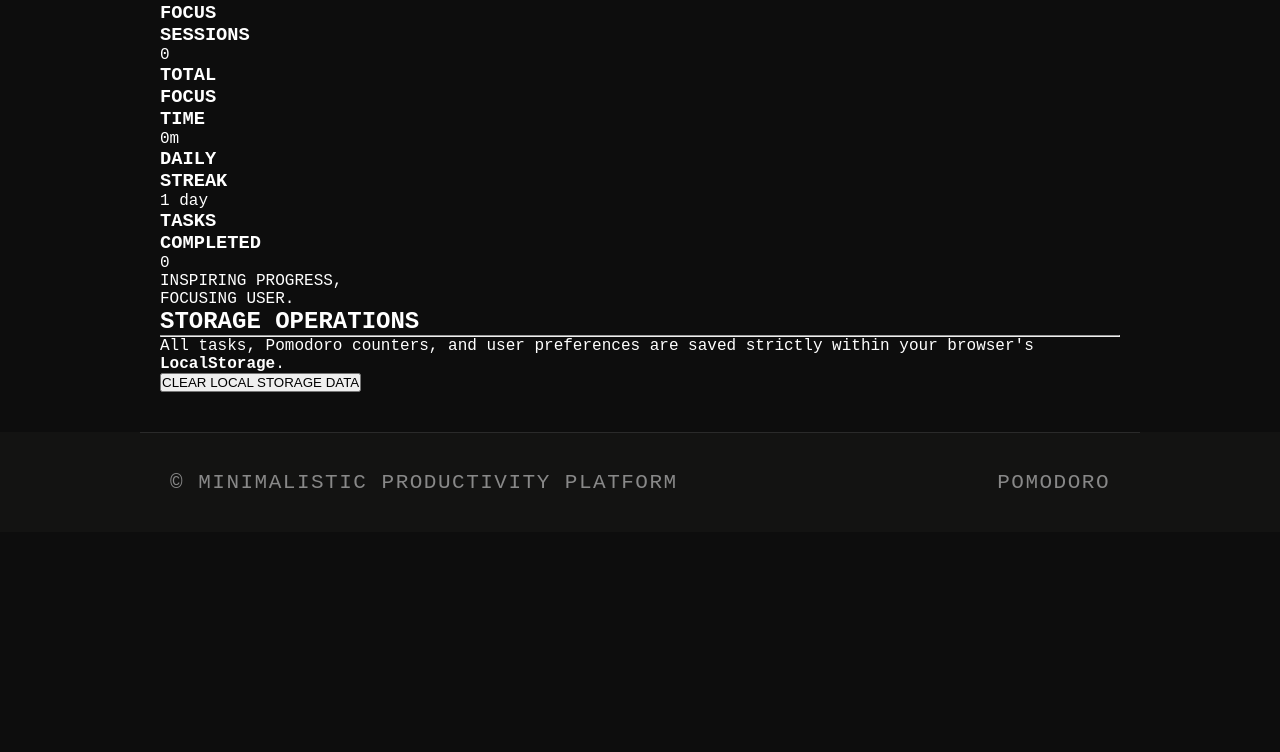
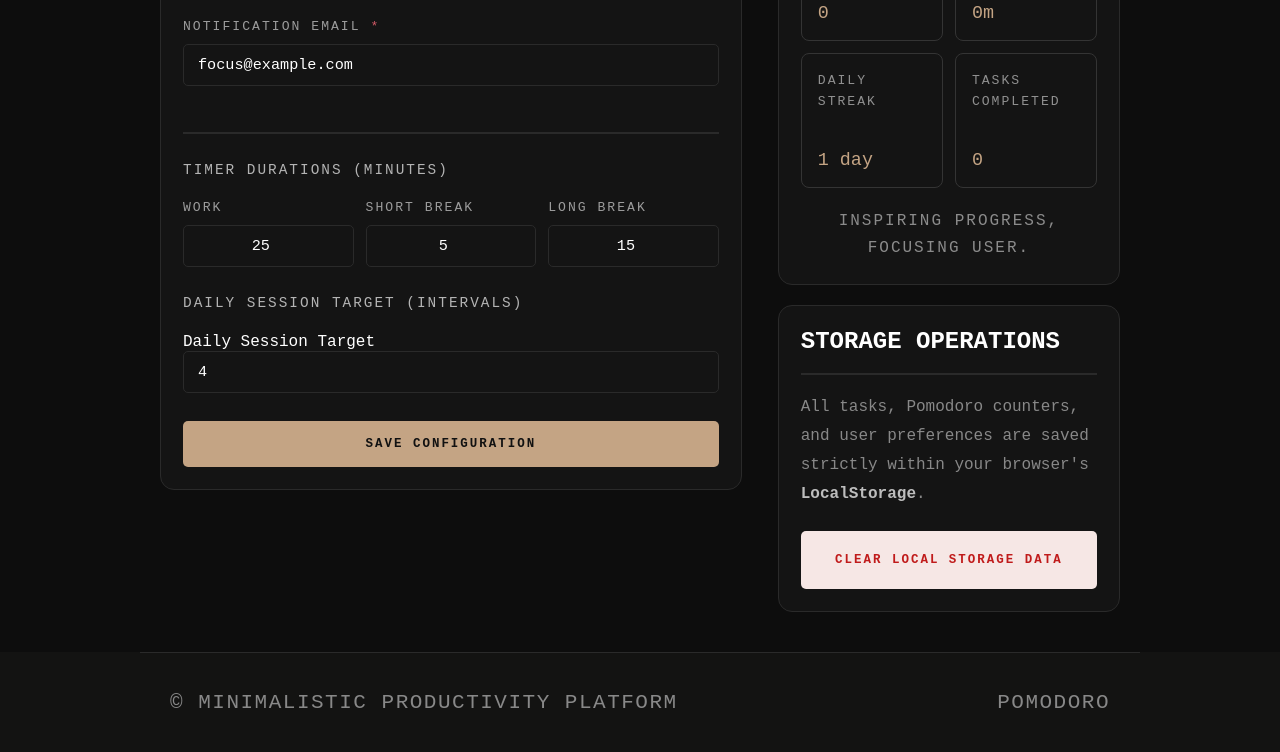
Before and after one commit to SabaTsomaia/vanillaPomodoro, a plain HTML site: page settings.html in a window 1280 px wide. Shown: the part 440-1192 px from the top of the page. Before the commit the page ends 972 px from the top, so only its background shows below. Drawn offline with Linux system fonts and the light colour scheme.

Commit message:
Finishing writing Settings HTML css

```diff
--- a/src/css/settings.css
+++ b/src/css/settings.css
@@ -1,3 +1,5 @@
+/* main section*/
+
 main {
     width: 100%;
     max-width: 1000px;
@@ -7,3 +9,221 @@ main {
     display: flex;
     flex-direction: column;
 }
+
+.settings-page-header {
+    margin-bottom: 35px;
+}
+
+.subtitle {
+    color: var(--text-secondary);
+    font-size: 13px;
+    letter-spacing: 1.5px;
+    margin-bottom: 20px;
+}
+
+.divider {
+    margin-top: 18px;
+    border: none;
+    border: 1px solid var(--border-color);
+}
+
+.settings-grid {
+    display: grid;
+    grid-template-columns: 1.7fr 1fr;
+    gap: 36px;
+    margin-top: 30px;
+    align-items: start;
+}
+
+/* panels */
+.panel {
+    background: #141414;
+    border: 1px solid var(--border-color);
+    border-radius: 14px;
+    padding: 22px;
+}
+
+.sidepanel {
+    display: flex;
+    flex-direction: column;
+    gap: 22px;
+}
+t
+.panel-header {
+    font-size: 12px;
+    letter-spacing: 2px;
+    margin-bottom: 16px;
+}
+
+.panel-header.muted {
+    color: var(--text-primary);
+}
+.storage-panel {
+    margin-top: 20px;
+}
+
+/* form styles */
+.config-form {
+    display: flex;
+    flex-direction: column;
+    gap: 28px;
+    margin-top: 13px;
+}
+
+.form-group {
+    border: none;
+}
+
+.section-title {
+    font-size: 0.9rem;
+    letter-spacing: 2px;
+    color: #b4b4b4;
+}
+
+.input-wrapper {
+    margin-top: 22px;
+}
+
+.input-label {
+    display: block;
+    margin-bottom: 10px;
+    font-size: 0.82rem;
+    letter-spacing: 2px;
+    color: #9c9c9c;
+}
+
+.required {
+    color: #d45a67;
+}
+
+.form-input {
+    width: 100%;
+    height: 42px;
+    padding: 0 14px;
+    background: transparent;
+    border: 1px solid var(--border-color);
+    border-radius: 5px;
+    color: var(--text-primary);
+    font-family: inherit;
+    font-size: 0.95rem;
+}
+
+.form-input:focus {
+    outline: none;
+    border-color: var(--accent-color);
+}
+
+.text-center {
+    text-align: center;
+}
+
+.timer-grid {
+    display: grid;
+    grid-template-columns: repeat(3, 1fr);
+    gap: 12px;
+}
+
+/* buttons section */
+.btn {
+    border: none;
+    border-radius: 5px;
+    font-family: inherit;
+    font-size: 0.78rem;
+    letter-spacing: 2px;
+    cursor: pointer;
+    transition: .2s;
+}
+
+.btn-primary {
+    margin-top: auto;
+    height: 46px;
+    background: var(--accent-color);
+    color: #111;
+    font-weight: 600;
+}
+
+.btn-primary:hover {
+    opacity: .95;
+}
+
+.btn-danger {
+    width: 100%;
+    height: 58px;
+    margin-top: 22px;
+    background: #f6e7e5;
+    color: #c01b1b;
+    font-weight: bold;
+}
+
+.btn-danger:hover {
+    opacity: .96;
+}
+
+
+/* analytics */
+
+.analytics-grid {
+    display: grid;
+    grid-template-columns: repeat(2, 1fr);
+    gap: 12px;
+}
+
+.stat-box {
+    border: 1px solid #343434;
+    border-radius: 8px;
+    padding: 16px;
+    min-height: 135px;
+    display: flex;
+    flex-direction: column;
+    justify-content: space-between;
+}
+
+.stat-label {
+    font-size: 0.82rem;
+    line-height: 1.6;
+    font-weight: normal;
+    letter-spacing: 2px;
+    color: #909090;
+}
+
+.stat-value {
+    font-size: 1.15rem;
+    color: var(--accent-color);
+}
+
+.analytics-footer {
+    margin-top: 20px;
+    text-align: center;
+    color: #8b8b8b;
+    letter-spacing: 2px;
+    line-height: 1.7;
+}
+
+/* storage */
+
+.storage-text {
+    color: var(--text-secondary);
+    line-height: 1.8;
+    margin-top: 18px;
+}
+
+.storage-text strong {
+    color: #bdbdbd;
+}
+
+
+
+@media (max-width: 1000px) {
+
+    .settings-grid {
+        grid-template-columns: 1fr;
+    }
+
+    .timer-grid {
+        grid-template-columns: 1fr;
+    }
+
+    .analytics-grid {
+        grid-template-columns: 1fr;
+    }
+}
```
